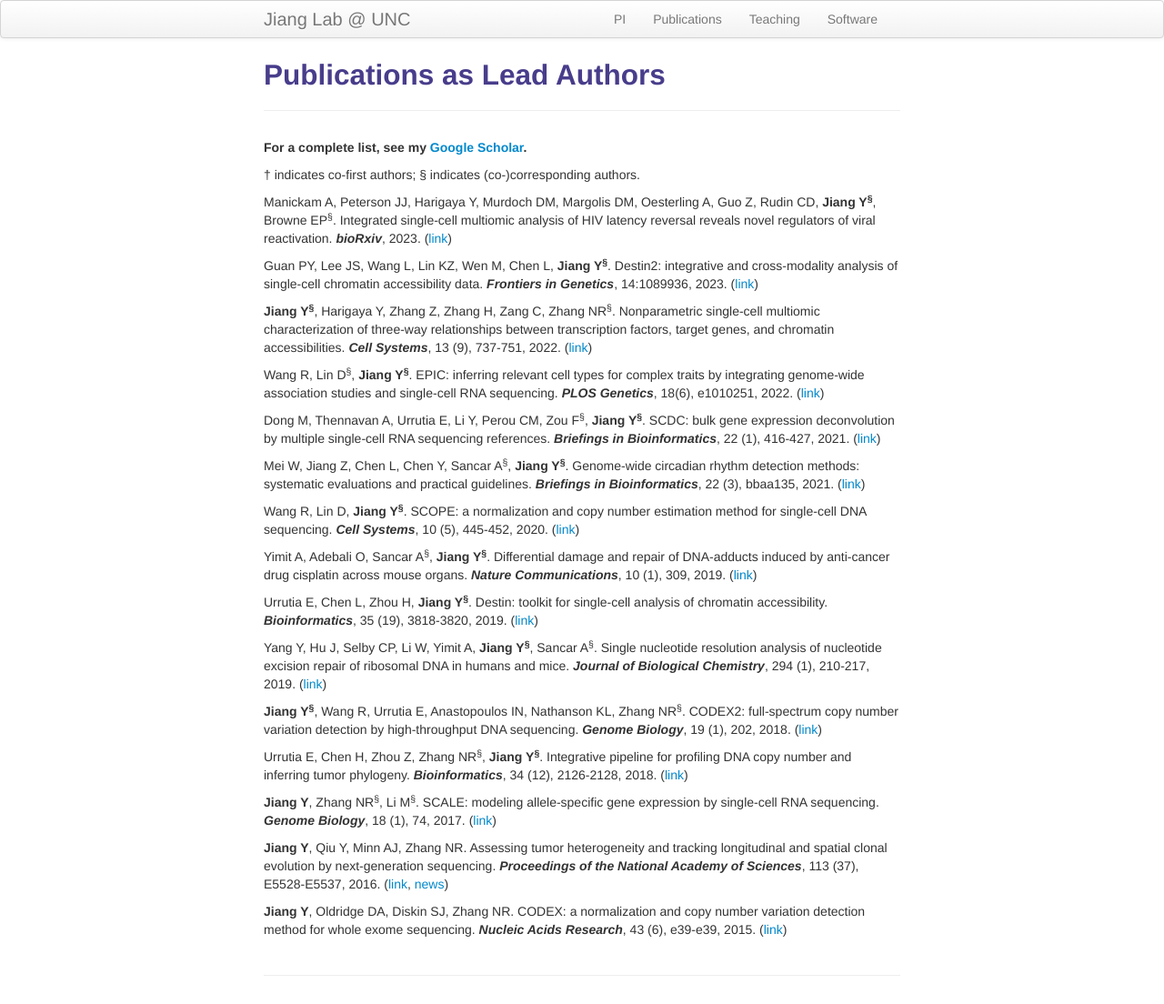
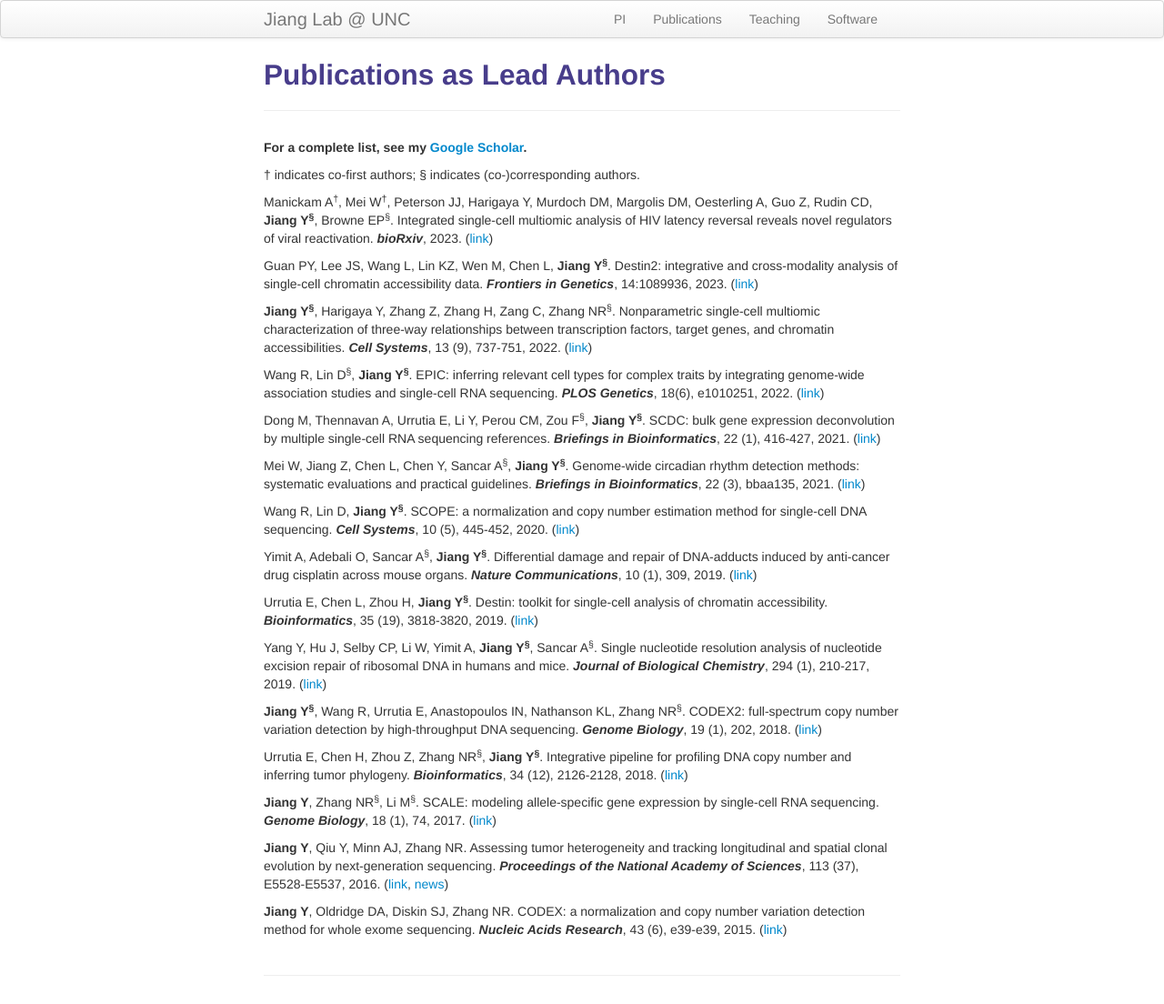
Before and after one commit to yuchaojiang/yuchaojiang.github.io, a Jekyll site: the page built from pages/pubs.md, in a window 1280 px wide. Shown: the whole page at 91% size. Built offline with Jekyll 4.4.1, drawn with Linux system fonts in a browser that asks for light colours.

Commit message:
Update pubs.md

```diff
--- a/pages/pubs.md
+++ b/pages/pubs.md
@@ -10,7 +10,7 @@ description: Yuchao Jiang's publications
 &dagger; indicates co-first authors; &sect; indicates (co-)corresponding authors.
 
 
-Manickam A, Peterson JJ, Harigaya Y, Murdoch DM, Margolis DM, Oesterling A, Guo Z, Rudin CD, **Jiang Y<sup>&sect;</sup>**, Browne EP<sup>&sect;</sup>. Integrated single-cell multiomic analysis of HIV latency reversal reveals novel regulators of viral reactivation. ***bioRxiv***, 2023. ([link](https://www.biorxiv.org/content/10.1101/2022.07.26.501558v1))
+Manickam A<sup>&dagger;</sup>, Mei W<sup>&dagger;</sup>, Peterson JJ, Harigaya Y, Murdoch DM, Margolis DM, Oesterling A, Guo Z, Rudin CD, **Jiang Y<sup>&sect;</sup>**, Browne EP<sup>&sect;</sup>. Integrated single-cell multiomic analysis of HIV latency reversal reveals novel regulators of viral reactivation. ***bioRxiv***, 2023. ([link](https://www.biorxiv.org/content/10.1101/2022.07.26.501558v1))
 
 
 Guan PY, Lee JS, Wang L, Lin KZ, Wen M, Chen L, **Jiang Y<sup>&sect;</sup>**. Destin2: integrative and cross-modality analysis of single-cell chromatin accessibility data. ***Frontiers in Genetics***, 14:1089936, 2023. ([link](https://www.frontiersin.org/articles/10.3389/fgene.2023.1089936/full))
```
